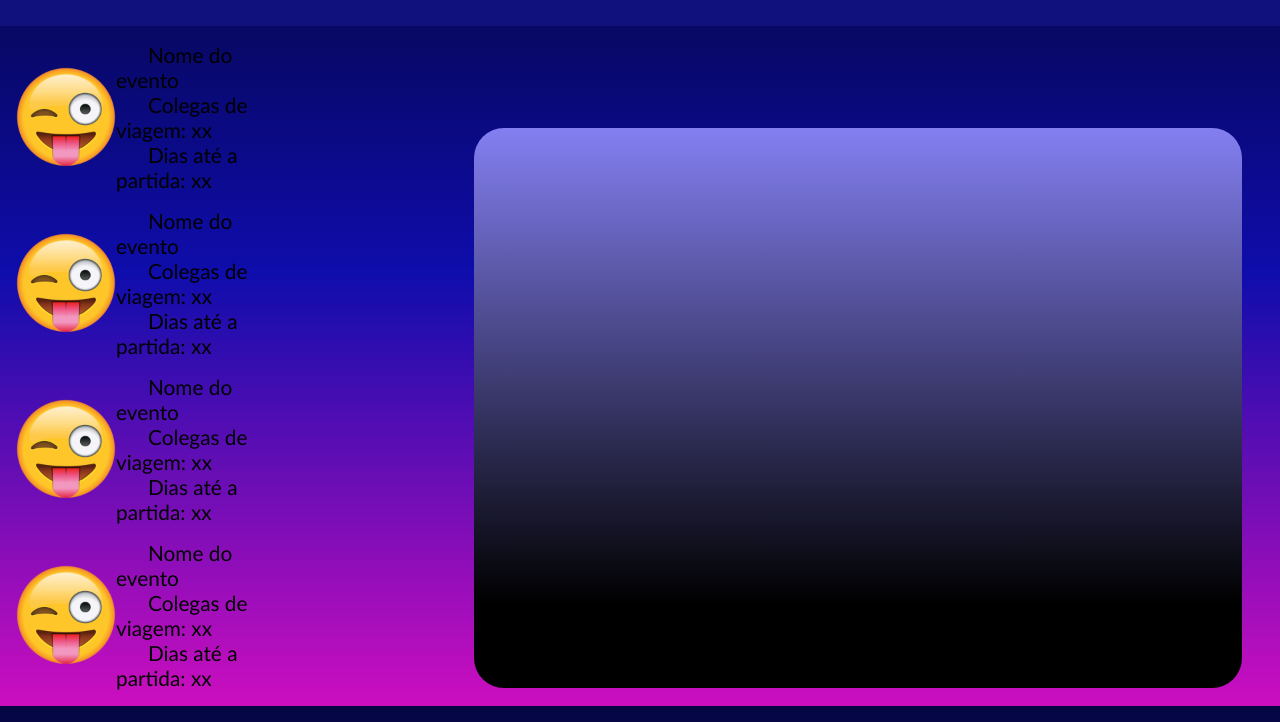
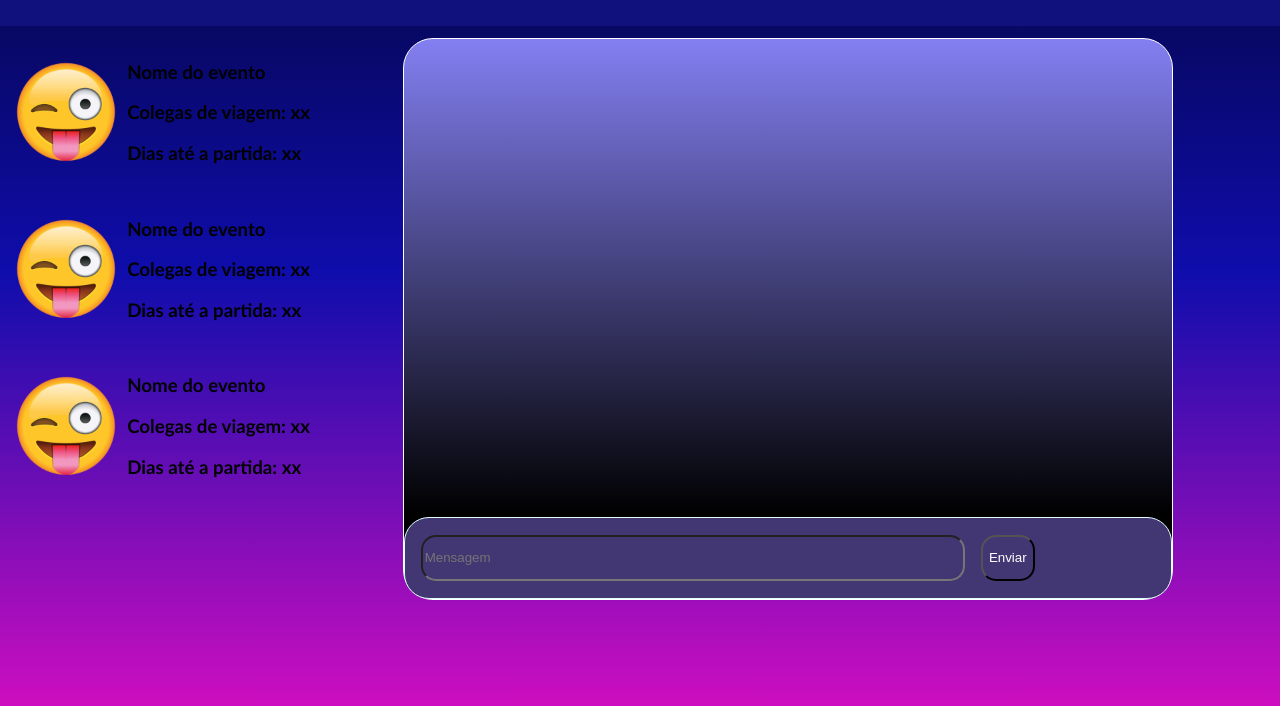
Before and after one commit to Caualemes/Projeto-DayTripper, a plain HTML site: page pages/chat.html in a window 1280 px wide. Shown: the part 94-816 px from the top of the page. Drawn offline with Linux system fonts and the light colour scheme.

Commit message:
chatestilizado

```diff
--- a/css/style.css
+++ b/css/style.css
@@ -54,7 +54,7 @@ h1 {
     color: white;
     text-align: center;
 }
-form {
+.login-container form {
     display: flex;
     flex-direction: column;
     align-items: center;
@@ -69,7 +69,7 @@ label {
     margin: 5px 0;
 }
 
-input[type="text"], input[type="password"], input[type="radio"] {
+.login-container input[type="text"], input[type="password"], input[type="radio"] {
     margin: 5px 0;
     border-radius: 5px;
     border: 2px solid white;
@@ -108,12 +108,6 @@ iframe{
 }
 
 /*** SEPARAÇÃO ***/
-
-span{
-    padding: 2rem;
-    font-size: 1.3rem;
-}
-
 .chat-container{
     display: flex;
 }
@@ -167,6 +161,7 @@ nav a{
     align-items: center;
     margin-top: 1rem;
     margin-left: 1rem;
+    gap: .7rem;
 }
 
 .chat-evento-texto{
@@ -175,6 +170,7 @@ nav a{
     flex-wrap: wrap;
     text-align: center;
 }
+
 
 .chat-display-container{
     width: 100%;
@@ -190,8 +186,41 @@ nav a{
     rgba(0,0,0,1) 15%, rgba(131,127,241,1) 100%);
     width: 60%;
     height: 70vh;
+    border: 1px solid white;
     border-radius: 30px;
     position:absolute;
-    margin-bottom: 15px;
-    margin-left: 140px;
+    display: flex;
+    align-items: flex-end;
 }
+
+.insert-chat{
+    background-color: #423773;
+    width: 100%;
+    height: 10vh;
+    border: 1px solid lightcyan;
+    border-radius: 25px;
+    display: flex;
+    align-items: center;
+}
+
+.insert-chat form{
+    width: 70%;
+    display: flex;
+    gap: 1rem;
+}
+
+.insert-chat input{
+    background-color: #423773;
+    min-width: 100%;
+    height: 5vh;
+    margin-left: 1rem;
+    border-radius: 15px;
+    color: white;
+}
+
+.insert-chat button{
+    background-color: #423773;
+    color: white;
+    border-radius: 15px;
+
+}
--- a/pages/chat.html
+++ b/pages/chat.html
@@ -24,36 +24,27 @@
             <div class="chat-evento">
                 <img src="../images/gui.png" alt="">
                 <div class="chat-evento-texo">
-                    <span>Nome do evento</span>
-                    <span>Colegas de viagem: xx</span>
-                    <span>Dias até a partida: xx</span>
+                    <h3>Nome do evento</h3>
+                    <h3>Colegas de viagem: xx</h3>
+                    <h3>Dias até a partida: xx</h3>
                 </div>
             </div>
             <div class="chat-evento">
                 <img src="../images/gui.png" alt="">
                 <div class="chat-evento-texo">
-                    <span>Nome do evento</span>
-                    <span>Colegas de viagem: xx</span>
-                    <span>Dias até a partida: xx</span>
+                    <h3>Nome do evento</h3>
+                    <h3>Colegas de viagem: xx</h3>
+                    <h3>Dias até a partida: xx</h3>
                 </div>
             </div>
             <div class="chat-evento">
                 <img src="../images/gui.png" alt="">
                 <div class="chat-evento-texo">
-                    <span>Nome do evento</span>
-                    <span>Colegas de viagem: xx</span>
-                    <span>Dias até a partida: xx</span>
+                    <h3>Nome do evento</h3>
+                    <h3>Colegas de viagem: xx</h3>
+                    <h3>Dias até a partida: xx</h3>
                 </div>
             </div>
-            <div class="chat-evento">
-                <img src="../images/gui.png" alt="">
-                <div class="chat-evento-texo">
-                    <span>Nome do evento</span>
-                    <span>Colegas de viagem: xx</span>
-                    <span>Dias até a partida: xx</span>
-                </div>
-            </div>
-
         </div>
 
         <!--  CHATa gepete  -->
@@ -61,7 +52,10 @@
             <div class="chat-display">
 
                 <div class="insert-chat">
-
+                    <form action="" method="post">
+                        <input type="text" name="mensagem" placeholder="Mensagem">
+                        <button type="submit">Enviar</button>
+                    </form>
                 </div>
 
             </div>
```
